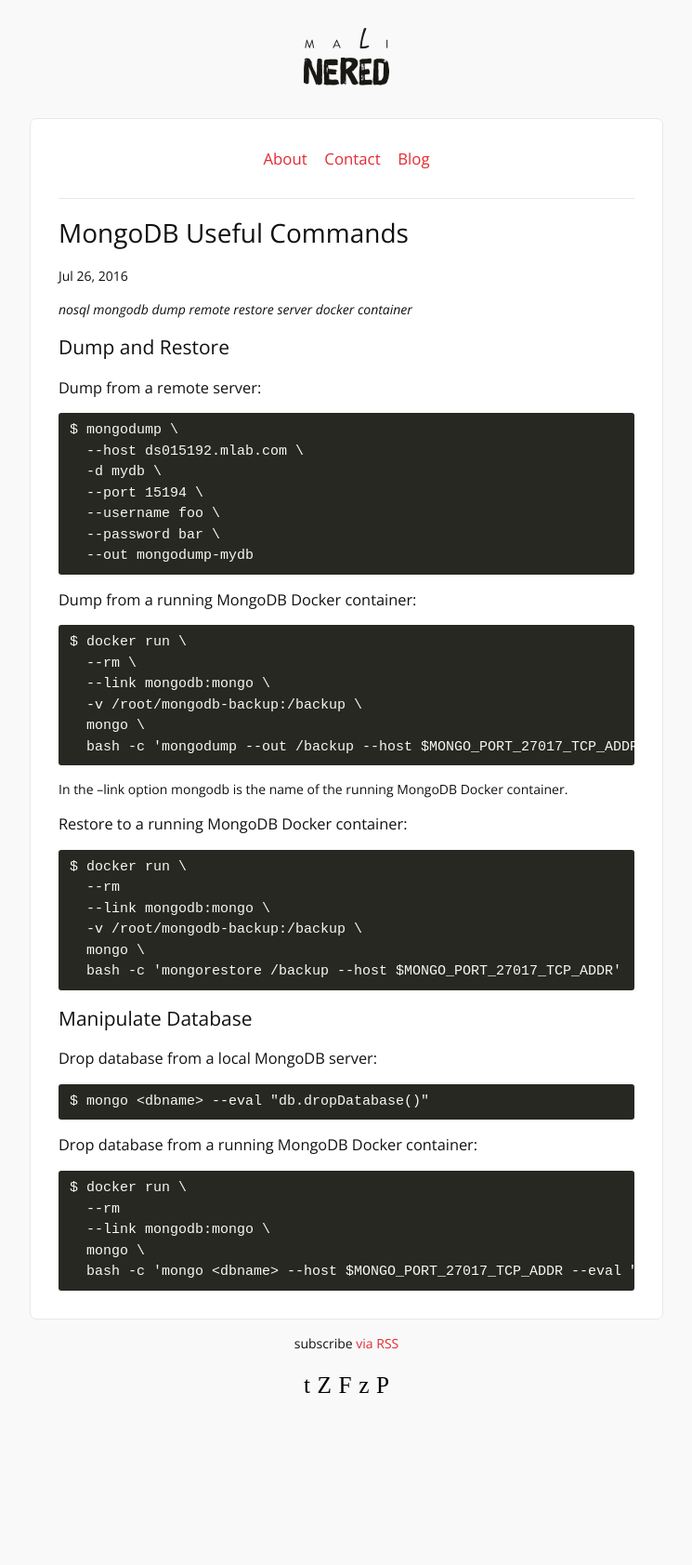
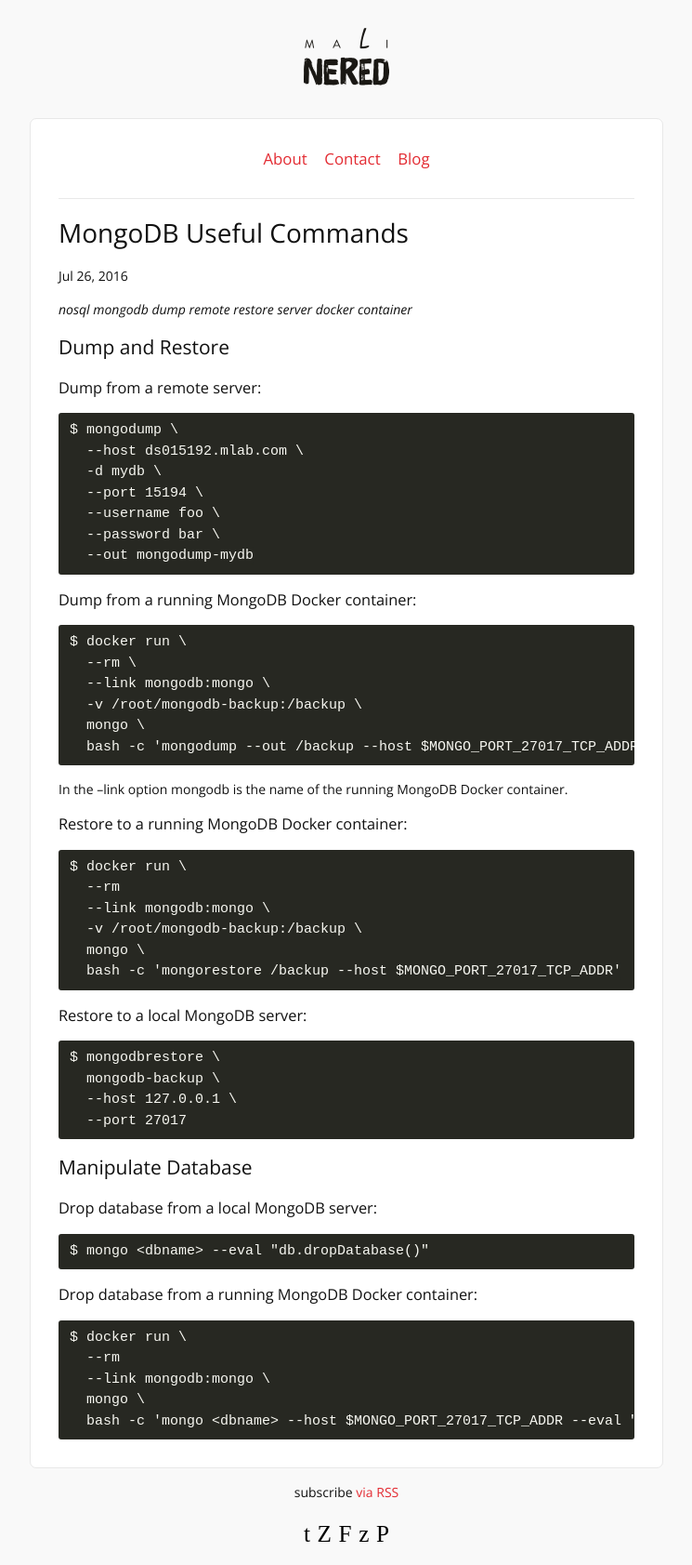
Before and after one commit to markosankovic/markosankovic.github.io, a Jekyll site: the page built from _posts/2016-07-26-mongodb-useful-commands.markdown, in a window 1280 px wide. Shown: the whole page at 93% size, without its empty margins (267-1012 px from the left). Built offline with Jekyll 4.4.1, drawn with Linux system fonts in a browser that asks for light colours; some web fonts are replaced; comment, search, counter and statistics services are not loaded; before the commit the page ends 1522 px from its top, so only the background shows below that.

Commit message:
Restore to a local MongoDB server

```diff
--- a/_posts/2016-07-26-mongodb-useful-commands.markdown
+++ b/_posts/2016-07-26-mongodb-useful-commands.markdown
@@ -19,6 +19,7 @@ Dump and Restore
       --password bar \
       --out mongodump-mydb
 
+
 ### Dump from a running MongoDB Docker container:
 
     $ docker run \
@@ -39,6 +40,13 @@ In the --link option mongodb is the name of the running MongoDB Docker container
       mongo \
       bash -c 'mongorestore /backup --host $MONGO_PORT_27017_TCP_ADDR'
 
+### Restore to a local MongoDB server:
+
+    $ mongodbrestore \
+      mongodb-backup \
+      --host 127.0.0.1 \
+      --port 27017
+
 Manipulate Database
 -------------------
 
```
